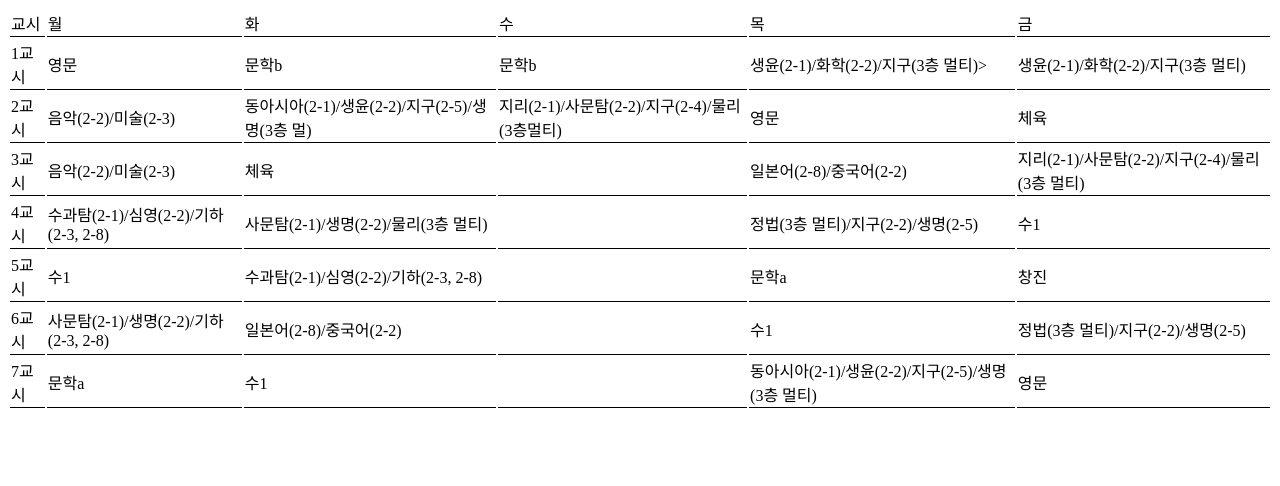
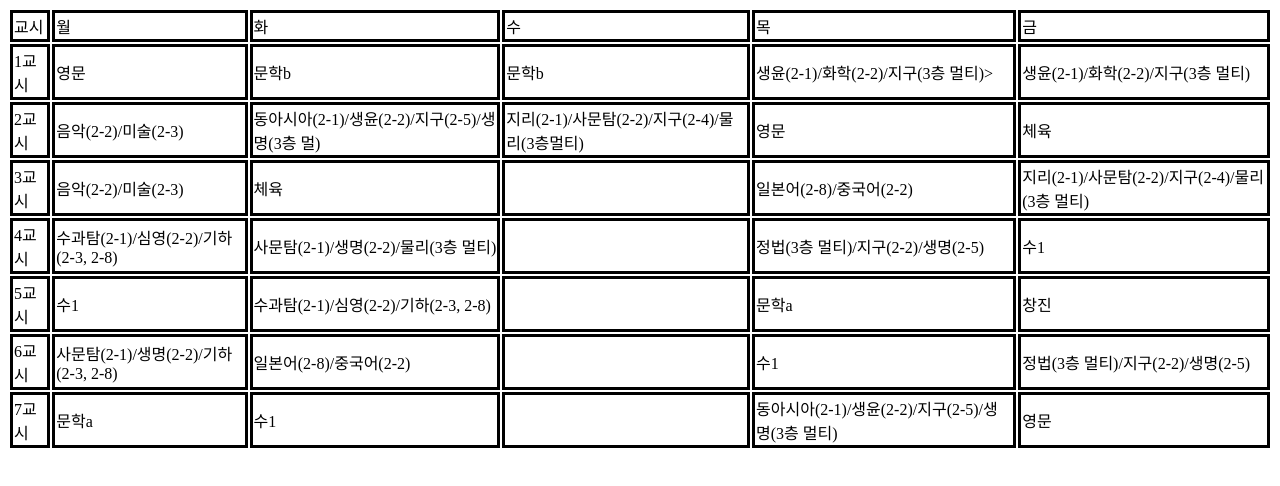
Before and after one commit to abfc12/bdjaproject, a plain HTML site: page index.html in a window 1280 px wide. Drawn offline with Linux system fonts and the light colour scheme.

Commit message:
Update index.html

```diff
--- a/index.html
+++ b/index.html
@@ -1,7 +1,7 @@
 <head>
   <style>
     td {
-      border-bottom: solid 1px black
+      border: solid;
     }
   </style>
 </head>
```
